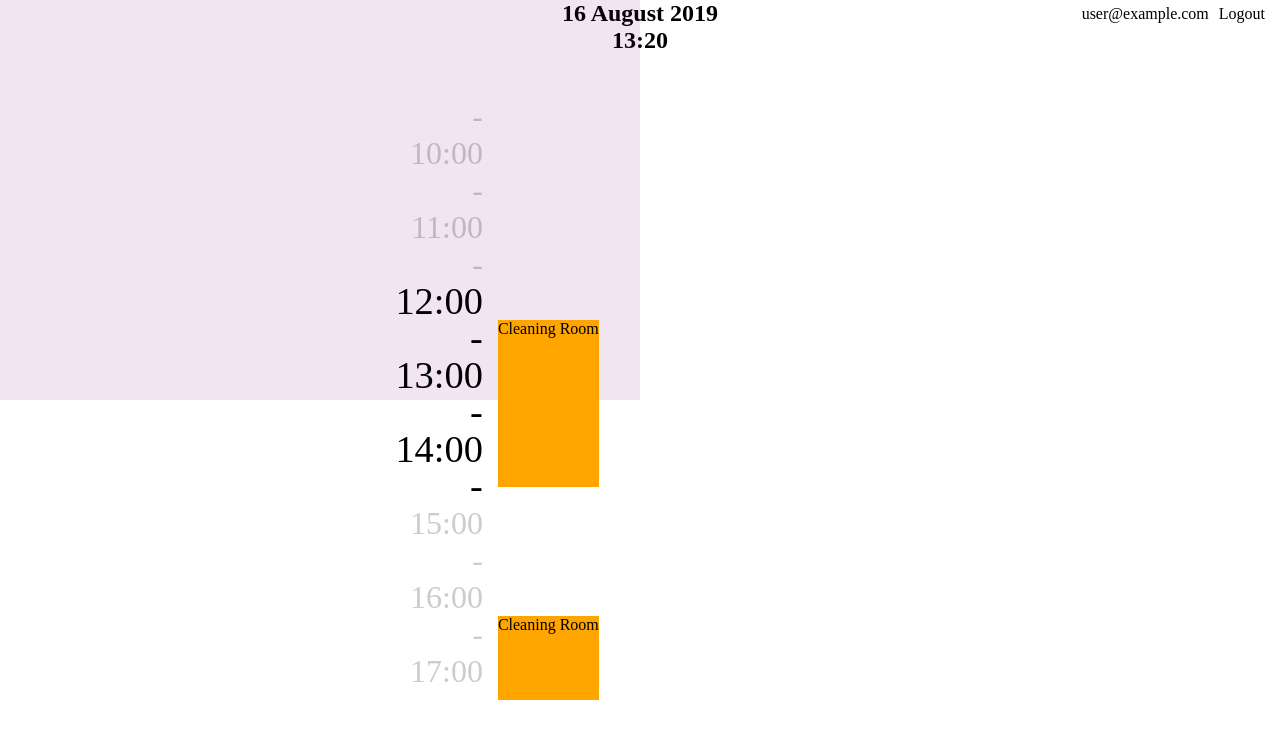
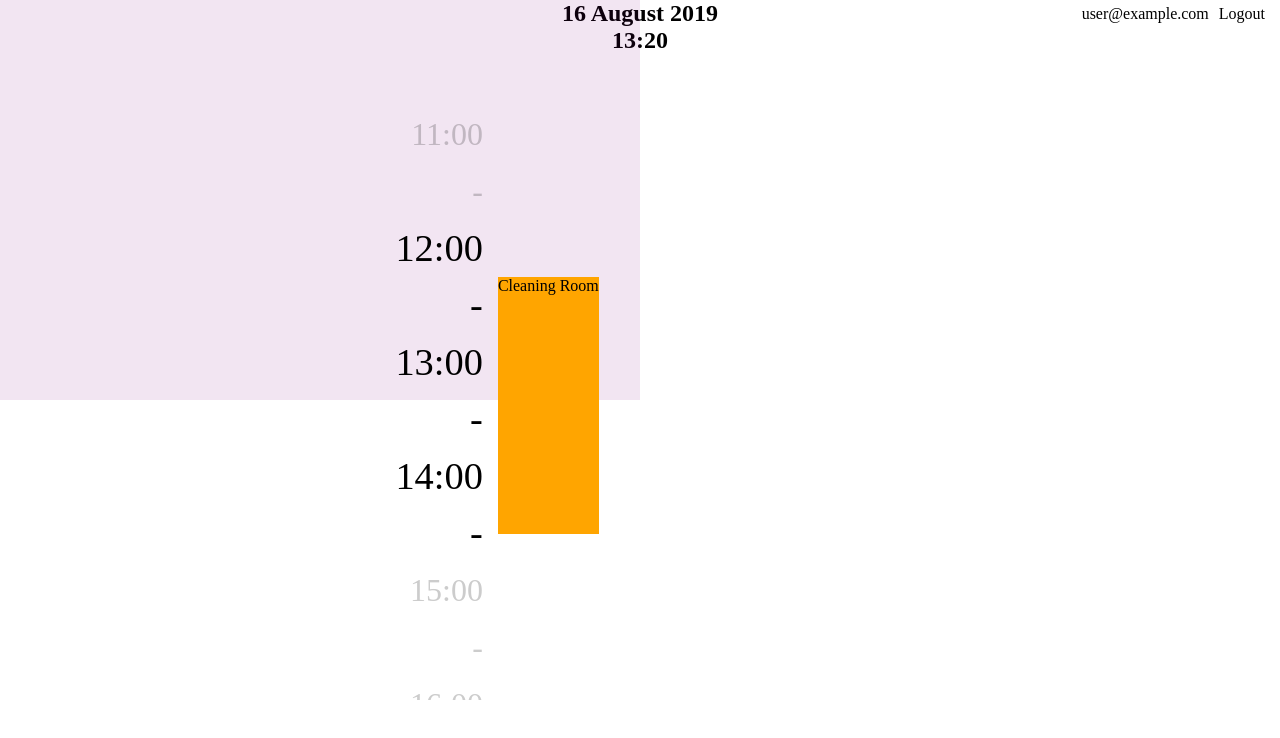
Before and after one commit to LaupWing/Daily-Planner, a Vue app: page / in a window 1280 px wide. Shown: the top 738 px of the page. Built offline with nearby package versions, Linux system fonts and the light colour scheme; no server answers; the database is empty; sample sign-in values are in the browser's storage.

Commit message:
added padding to the timelime li

```diff
--- a/src/components/Planner/Tasks.vue
+++ b/src/components/Planner/Tasks.vue
@@ -157,6 +157,8 @@ export default {
         }
     },
     created(){
+    },
+    mounted(){
         db
             .collection('planner')
             .doc(firebase.auth().currentUser.uid)
@@ -167,12 +169,9 @@ export default {
                 }
             })
             .then(()=>{
-                    console.log(this.tasks)
                     this.taskHeightAndPosition()
                     this.checkCurrentTask()
             })
-    },
-    mounted(){
     }
 }
 </script>
--- a/src/components/Planner/Timeline.vue
+++ b/src/components/Planner/Timeline.vue
@@ -80,6 +80,7 @@ ul#Timeline{
   padding-bottom: 60%;
 }
 #Timeline li{
+  padding: 10px 0;
   list-style: none;
   text-align: right;
   display: inline;
```
